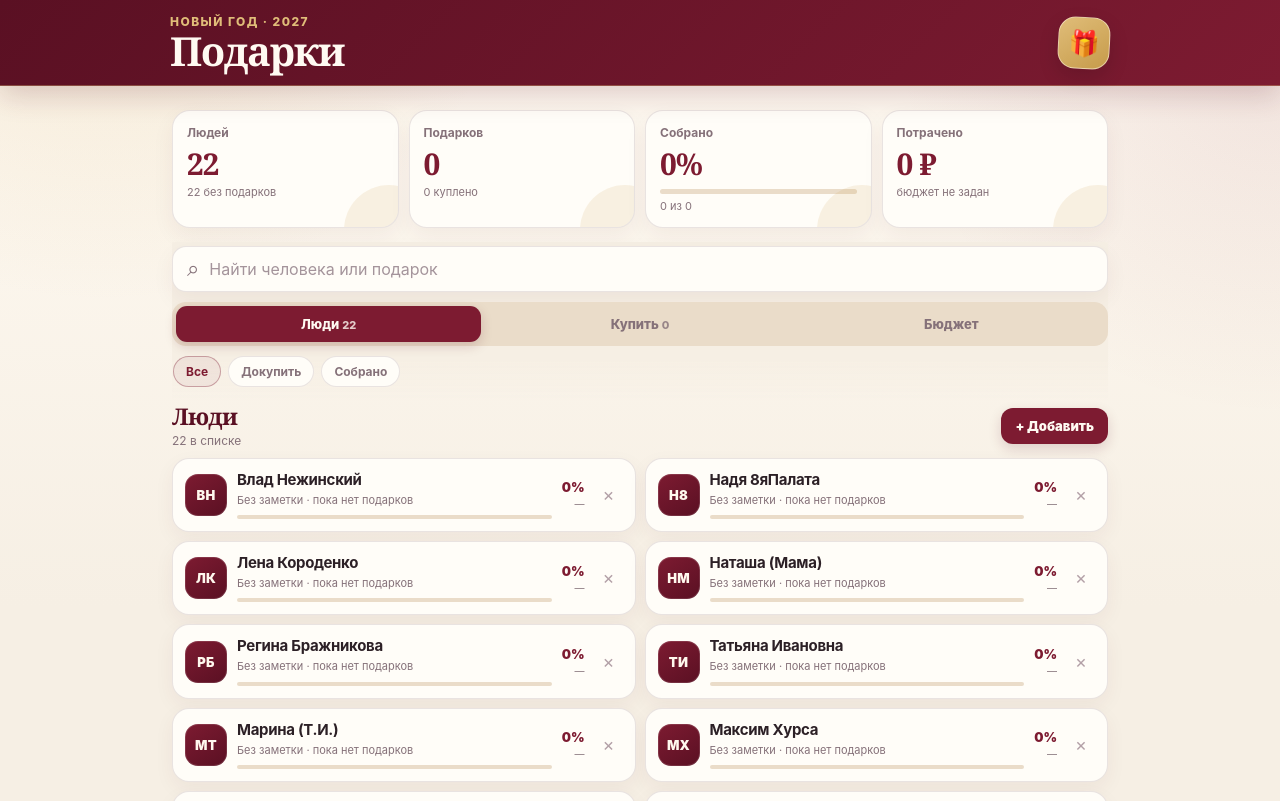
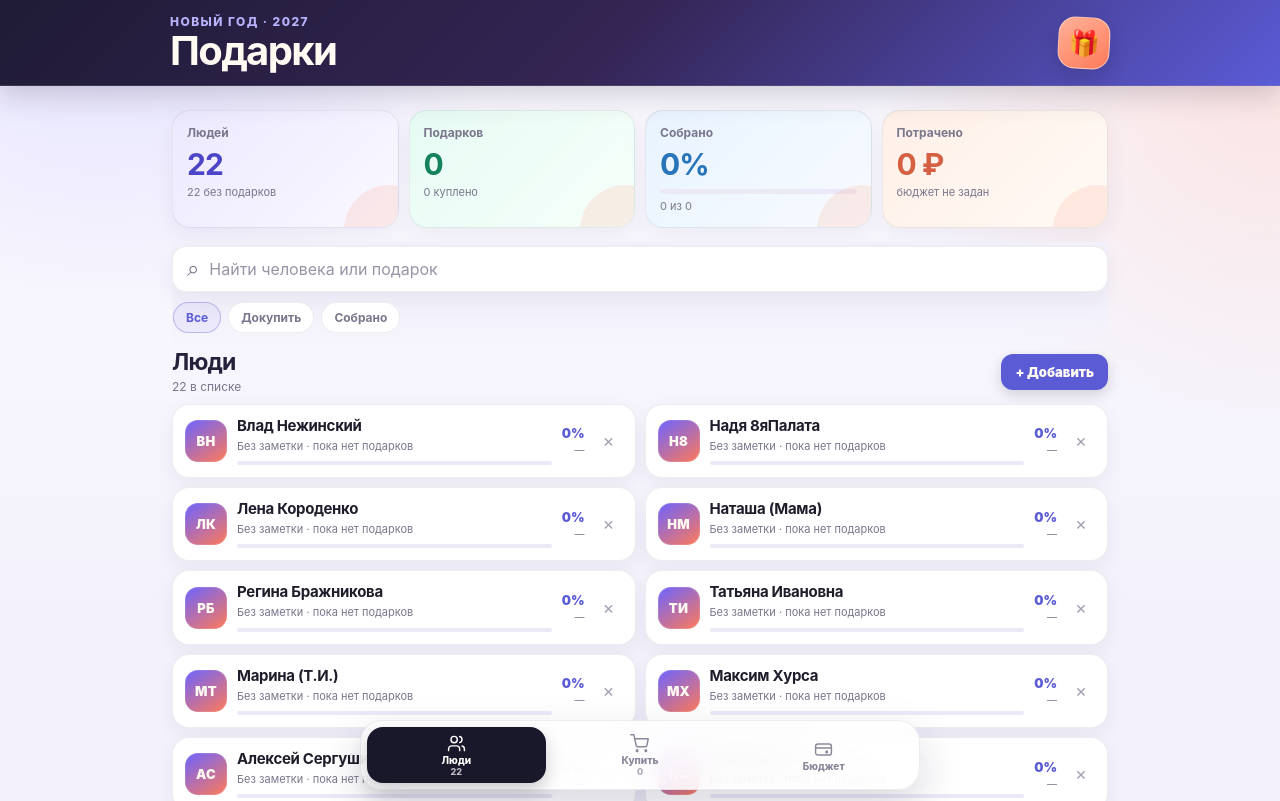
Before and after one commit to madmotor/podarki-2027, a plain HTML site: page index.html in a window 1280 px wide. Shown: the top 801 px of the page. Drawn offline with Linux system fonts and the light colour scheme.

Commit message:
Switch to modern pastel interface and budget screen

```diff
--- a/app.js
+++ b/app.js
@@ -1,5 +1,5 @@
 const STORAGE_KEY = "ny-gifts-2027-v3";
-const APP_VERSION = 4;
+const APP_VERSION = 5;
 const params = new URLSearchParams(location.search);
 
 const SEED_NAMES = [
--- a/index.html
+++ b/index.html
@@ -3,7 +3,7 @@
 <head>
   <meta charset="utf-8">
   <meta name="viewport" content="width=device-width, initial-scale=1, viewport-fit=cover">
-  <meta name="theme-color" content="#5b0f24">
+  <meta name="theme-color" content="#24213a">
   <meta name="description" content="Список людей, подарков и покупок">
   <meta name="apple-mobile-web-app-capable" content="yes">
   <meta name="apple-mobile-web-app-status-bar-style" content="black-translucent">
@@ -34,9 +34,18 @@
         <input id="search" type="search" placeholder="Найти человека или подарок" autocomplete="off">
       </label>
       <div class="tabs" role="tablist" aria-label="Разделы">
-        <button class="tab active" data-tab="people" role="tab" aria-selected="true">Люди <span id="peopleCount"></span></button>
-        <button class="tab" data-tab="shopping" role="tab" aria-selected="false">Купить <span id="todoCount"></span></button>
-        <button class="tab" data-tab="budget" role="tab" aria-selected="false">Бюджет</button>
+        <button class="tab active" data-tab="people" role="tab" aria-selected="true">
+          <svg viewBox="0 0 24 24" aria-hidden="true"><circle cx="9" cy="7" r="4"/><path d="M16 21v-2a4 4 0 0 0-4-4H6a4 4 0 0 0-4 4v2"/><path d="M22 21v-2a4 4 0 0 0-3-3.87"/><path d="M16 3.13a4 4 0 0 1 0 7.75"/></svg>
+          <span class="tab-label">Люди</span><span class="tab-count" id="peopleCount"></span>
+        </button>
+        <button class="tab" data-tab="shopping" role="tab" aria-selected="false">
+          <svg viewBox="0 0 24 24" aria-hidden="true"><circle cx="9" cy="21" r="1"/><circle cx="20" cy="21" r="1"/><path d="M1 1h4l2.68 13.39a2 2 0 0 0 2 1.61h9.72a2 2 0 0 0 2-1.61L23 6H6"/></svg>
+          <span class="tab-label">Купить</span><span class="tab-count" id="todoCount"></span>
+        </button>
+        <button class="tab" data-tab="budget" role="tab" aria-selected="false">
+          <svg viewBox="0 0 24 24" aria-hidden="true"><rect x="2" y="5" width="20" height="14" rx="3"/><path d="M2 10h20"/><circle cx="16" cy="15" r="1"/></svg>
+          <span class="tab-label">Бюджет</span>
+        </button>
       </div>
       <div id="filters" class="filters" aria-label="Фильтр">
         <button class="chip active" data-filter="all">Все</button>
--- a/styles.css
+++ b/styles.css
@@ -1,19 +1,19 @@
 :root {
-  --bg: #f6efe4;
-  --bg-2: #fffaf2;
-  --card: #fffdf8;
-  --card-2: #fbf2e5;
-  --text: #2c2026;
-  --muted: #857179;
-  --line: rgba(76, 45, 56, .12);
-  --wine: #7d1b31;
-  --wine-2: #5a1023;
-  --gold: #c69b4a;
-  --gold-2: #e0bd79;
-  --ok: #4f8062;
-  --bad: #c33e32;
-  --shadow: 0 16px 40px rgba(83, 39, 50, .10);
-  --radius: 22px;
+  --bg: #f3f1fb;
+  --bg-2: #fbfaff;
+  --card: #ffffff;
+  --card-2: #f7f3ff;
+  --text: #1f1d2b;
+  --muted: #7a768c;
+  --line: rgba(31, 29, 43, .08);
+  --wine: #5b5bd6;
+  --wine-2: #24213a;
+  --gold: #ff7a59;
+  --gold-2: #b8b3ff;
+  --ok: #18a878;
+  --bad: #e05c4f;
+  --shadow: 0 20px 50px rgba(45, 39, 80, .12);
+  --radius: 24px;
 }
 * { box-sizing: border-box; }
 [hidden] { display: none !important; }
@@ -24,11 +24,12 @@ body {
   font-family: -apple-system, BlinkMacSystemFont, "Segoe UI", Roboto, Helvetica, Arial, sans-serif;
   color: var(--text);
   background:
-    radial-gradient(circle at 8% -8%, rgba(198, 155, 74, .20), transparent 27rem),
-    radial-gradient(circle at 100% 2%, rgba(125, 27, 49, .10), transparent 24rem),
-    linear-gradient(180deg, var(--bg-2), var(--bg) 38rem);
+    radial-gradient(circle at 8% -8%, rgba(184, 179, 255, .48), transparent 28rem),
+    radial-gradient(circle at 100% 2%, rgba(255, 122, 89, .18), transparent 25rem),
+    radial-gradient(circle at 50% 100%, rgba(24, 168, 120, .08), transparent 30rem),
+    linear-gradient(180deg, var(--bg-2), var(--bg) 40rem);
   -webkit-font-smoothing: antialiased;
-  padding-bottom: env(safe-area-inset-bottom);
+  padding-bottom: calc(120px + env(safe-area-inset-bottom));
 }
 button, input { font: inherit; }
 button { cursor: pointer; }
@@ -37,9 +38,9 @@ button { cursor: pointer; }
   top: 0;
   z-index: 20;
   color: #fff8ee;
-  background: linear-gradient(135deg, var(--wine-2), var(--wine));
-  border-bottom: 1px solid rgba(224, 189, 121, .35);
-  box-shadow: 0 10px 28px rgba(90, 16, 35, .18);
+  background: linear-gradient(135deg, #1f1b35 0%, #342554 48%, #5b5bd6 100%);
+  border-bottom: 1px solid rgba(255, 255, 255, .12);
+  box-shadow: 0 10px 28px rgba(25, 23, 42, .18);
 }
 .header-inner {
   max-width: 980px;
@@ -59,7 +60,7 @@ button { cursor: pointer; }
 }
 h1 {
   margin: 0;
-  font-family: Georgia, "Times New Roman", serif;
+  font-family: "SF Pro Display", -apple-system, BlinkMacSystemFont, "Segoe UI", sans-serif;
   font-size: clamp(28px, 6vw, 40px);
   line-height: 1;
   letter-spacing: -.04em;
@@ -72,7 +73,7 @@ h1 {
   place-items: center;
   font-size: 25px;
   border-radius: 17px;
-  background: linear-gradient(145deg, var(--gold-2), var(--gold));
+  background: linear-gradient(145deg, #ffb199, var(--gold));
   border: 1px solid rgba(255, 250, 242, .5);
   color: var(--wine-2);
   transform: rotate(3deg);
@@ -97,7 +98,7 @@ h1 {
   border-radius: 18px;
   background: var(--card);
   border: 1px solid var(--line);
-  box-shadow: 0 8px 22px rgba(83, 39, 50, .06);
+  box-shadow: 0 8px 22px rgba(45, 39, 80, .06);
 }
 .stat::after {
   content: "";
@@ -107,24 +108,24 @@ h1 {
   right: -36px;
   bottom: -48px;
   border-radius: 50%;
-  background: rgba(198, 155, 74, .13);
+  background: rgba(255, 122, 89, .13);
 }
 .stat span { display: block; color: var(--muted); font-size: 12px; font-weight: 700; }
 .stat strong {
   display: block;
   margin-top: 8px;
   color: var(--wine);
-  font-family: Georgia, "Times New Roman", serif;
+  font-family: "SF Pro Display", -apple-system, BlinkMacSystemFont, "Segoe UI", sans-serif;
   font-size: clamp(20px, 5.4vw, 30px);
   line-height: 1.08;
   letter-spacing: -.03em;
 }
 .stat small { display: block; margin-top: 5px; color: var(--muted); font-size: 11px; }
-.mini-bar { height: 5px; margin-top: 9px; border-radius: 999px; background: #eadcc9; overflow: hidden; }
+.mini-bar { height: 5px; margin-top: 9px; border-radius: 999px; background: #ece9f7; overflow: hidden; }
 .mini-bar i { display: block; height: 100%; border-radius: inherit; background: linear-gradient(90deg, var(--wine), var(--gold)); }
 .summary-notes { grid-column: 1 / -1; display: flex; flex-wrap: wrap; gap: 7px; color: var(--muted); font-size: 12px; }
 .note-pill { display: inline-flex; align-items: center; gap: 5px; padding: 6px 10px; border-radius: 999px; border: 1px solid var(--line); background: var(--card); }
-.note-pill.warn { color: var(--bad); border-color: rgba(195, 62, 50, .22); background: rgba(195, 62, 50, .06); }
+.note-pill.warn { color: var(--bad); border-color: rgba(224, 92, 79, .22); background: rgba(224, 92, 79, .06); }
 .toolbar {
   position: sticky;
   top: 78px;
@@ -141,32 +142,49 @@ h1 {
   border-radius: 14px;
   background: var(--card);
   border: 1px solid var(--line);
-  box-shadow: 0 8px 22px rgba(83, 39, 50, .06);
+  box-shadow: 0 8px 22px rgba(45, 39, 80, .06);
 }
 .search-icon { color: var(--muted); font-size: 22px; transform: translateY(-1px); }
 .search-wrap input { width: 100%; border: 0; outline: 0; background: transparent; color: var(--text); font-size: 16px; }
-.search-wrap input::placeholder { color: #a4949b; }
+.search-wrap input::placeholder { color: #9894a8; }
 .tabs {
+  position: fixed;
+  left: 50%;
+  bottom: calc(10px + env(safe-area-inset-bottom));
+  z-index: 40;
+  transform: translateX(-50%);
+  width: min(calc(100% - 24px), 560px);
   display: grid;
   grid-template-columns: repeat(3, minmax(0, 1fr));
-  gap: 6px;
-  margin-top: 10px;
-  padding: 4px;
-  border-radius: 14px;
-  background: #eadcc9;
+  gap: 5px;
+  padding: 6px;
+  border-radius: 22px;
+  background: rgba(255, 255, 255, .86);
+  border: 1px solid rgba(31, 29, 43, .08);
+  box-shadow: 0 18px 44px rgba(45, 39, 80, .18);
+  backdrop-filter: blur(18px);
+  -webkit-backdrop-filter: blur(18px);
 }
 .tab {
+  display: flex;
+  flex-direction: column;
+  align-items: center;
+  justify-content: center;
+  gap: 2px;
+  min-height: 54px;
   border: 0;
-  border-radius: 11px;
-  padding: 10px 6px;
+  border-radius: 16px;
+  padding: 7px 4px;
   background: transparent;
-  color: var(--muted);
-  font-size: 13px;
+  color: #8b879b;
+  font-size: 10px;
   font-weight: 800;
   white-space: nowrap;
 }
-.tab span { font-size: 11px; opacity: .8; }
-.tab.active { color: #fffaf2; background: var(--wine); box-shadow: 0 4px 12px rgba(90, 16, 35, .18); }
+.tab svg { width: 19px; height: 19px; fill: none; stroke: currentColor; stroke-width: 1.8; stroke-linecap: round; stroke-linejoin: round; }
+.tab-label { font-size: 10px; line-height: 1; }
+.tab-count { font-size: 9px; line-height: 1; opacity: .72; }
+.tab.active { color: #fff; background: #19172a; box-shadow: 0 8px 18px rgba(25, 23, 42, .22); }
 .filters { display: flex; gap: 7px; overflow-x: auto; padding: 10px 1px 2px; scrollbar-width: none; }
 .filters::-webkit-scrollbar { display: none; }
 .chip {
@@ -179,10 +197,10 @@ h1 {
   font-size: 12px;
   font-weight: 700;
 }
-.chip.active { color: var(--wine); border-color: rgba(125, 27, 49, .35); background: rgba(125, 27, 49, .06); }
+.chip.active { color: var(--wine); border-color: rgba(91, 91, 214, .35); background: rgba(91, 91, 214, .06); }
 .people-view, .person-view, .budget-view { display: block; }
 .section-head { display: flex; align-items: center; justify-content: space-between; gap: 12px; margin: 2px 0 10px; }
-.section-head h2 { margin: 0; color: var(--wine-2); font-family: Georgia, "Times New Roman", serif; font-size: 23px; line-height: 1.15; letter-spacing: -.035em; }
+.section-head h2 { margin: 0; color: var(--wine-2); font-family: "SF Pro Display", -apple-system, BlinkMacSystemFont, "Segoe UI", sans-serif; font-size: 23px; line-height: 1.15; letter-spacing: -.035em; }
 .section-head p { margin: 3px 0 0; color: var(--muted); font-size: 12px; }
 .section-head.compact { margin-top: 18px; }
 .section-head.compact h3 { margin: 0; font-size: 16px; }
@@ -195,7 +213,7 @@ h1 {
   font-weight: 900;
   font-size: 13px;
   white-space: nowrap;
-  box-shadow: 0 5px 13px rgba(90, 16, 35, .16);
+  box-shadow: 0 5px 13px rgba(25, 23, 42, .16);
 }
 .primary:active { transform: scale(.98); }
 .people-list { display: grid; gap: 9px; }
@@ -208,19 +226,19 @@ h1 {
   border-radius: 17px;
   background: var(--card);
   border: 1px solid var(--line);
-  box-shadow: 0 7px 20px rgba(83, 39, 50, .055);
+  box-shadow: 0 7px 20px rgba(45, 39, 80, .055);
   cursor: pointer;
   transition: transform .15s ease, border-color .15s ease;
 }
 .person-row:active { transform: scale(.994); }
-.person-row:focus-visible { outline: 2px solid rgba(125, 27, 49, .45); outline-offset: 2px; }
+.person-row:focus-visible { outline: 2px solid rgba(91, 91, 214, .45); outline-offset: 2px; }
 .avatar {
   width: 42px;
   height: 42px;
   display: grid;
   place-items: center;
   border-radius: 13px;
-  background: linear-gradient(145deg, var(--wine), var(--wine-2));
+  background: linear-gradient(145deg, #6c63ff, #ff7a59);
   color: #fff8ee;
   font-size: 13px;
   font-weight: 900;
@@ -230,13 +248,13 @@ h1 {
 .person-info { min-width: 0; }
 .person-info h3 { margin: 0; color: var(--text); font-size: 15px; line-height: 1.2; letter-spacing: -.02em; overflow-wrap: anywhere; }
 .person-info p { margin: 4px 0 0; color: var(--muted); font-size: 11px; line-height: 1.3; overflow: hidden; text-overflow: ellipsis; white-space: nowrap; }
-.row-progress { height: 4px; margin-top: 8px; border-radius: 99px; background: #eadcc9; overflow: hidden; }
+.row-progress { height: 4px; margin-top: 8px; border-radius: 99px; background: #ece9f7; overflow: hidden; }
 .row-progress i { display: block; height: 100%; border-radius: inherit; background: linear-gradient(90deg, var(--wine), var(--gold)); }
 .person-meta { display: grid; gap: 3px; text-align: right; }
 .person-meta .percent { color: var(--wine); font-size: 13px; font-weight: 900; }
 .person-meta .spent { color: var(--muted); font-size: 10px; font-variant-numeric: tabular-nums; }
-.icon-btn { width: 28px; height: 28px; display: grid; place-items: center; border: 0; border-radius: 8px; background: transparent; color: #b3a0a7; font-size: 18px; line-height: 1; }
-.icon-btn:hover { background: rgba(125, 27, 49, .07); color: var(--wine); }
+.icon-btn { width: 28px; height: 28px; display: grid; place-items: center; border: 0; border-radius: 8px; background: transparent; color: #a5a1b5; font-size: 18px; line-height: 1; }
+.icon-btn:hover { background: rgba(91, 91, 214, .07); color: var(--wine); }
 .icon-btn.tiny { width: 24px; height: 24px; font-size: 15px; }
 .detail-top { display: flex; align-items: center; justify-content: space-between; gap: 10px; margin: 0 0 10px; }
 .back { border: 0; padding: 6px 0; background: transparent; color: var(--wine); font-size: 13px; font-weight: 800; }
@@ -248,7 +266,7 @@ h1 {
   box-shadow: var(--shadow);
 }
 .detail-head { display: flex; justify-content: space-between; align-items: flex-start; gap: 14px; }
-.detail-head h2 { margin: 3px 0 0; color: var(--wine-2); font-family: Georgia, "Times New Roman", serif; font-size: 26px; line-height: 1.1; letter-spacing: -.04em; overflow-wrap: anywhere; }
+.detail-head h2 { margin: 3px 0 0; color: var(--wine-2); font-family: "SF Pro Display", -apple-system, BlinkMacSystemFont, "Segoe UI", sans-serif; font-size: 26px; line-height: 1.1; letter-spacing: -.04em; overflow-wrap: anywhere; }
 .ring {
   --p: 0;
   position: relative;
@@ -258,7 +276,7 @@ h1 {
   border-radius: 50%;
   display: grid;
   place-items: center;
-  background: conic-gradient(var(--gold) calc(var(--p) * 1%), #eadcc9 0);
+  background: conic-gradient(var(--gold) calc(var(--p) * 1%), #ece9f7 0);
 }
 .ring::before { content: ""; position: absolute; inset: 6px; border-radius: 50%; background: var(--card); }
 .ring span { position: relative; z-index: 1; color: var(--wine); font-size: 13px; font-weight: 900; }
@@ -272,12 +290,12 @@ h1 {
   border-radius: 12px;
   border: 1px solid var(--line);
   outline: none;
-  background: #fffaf3;
+  background: #ffffff;
   color: var(--text);
   font-size: 16px;
 }
-.field input:focus { border-color: rgba(198, 155, 74, .75); box-shadow: 0 0 0 3px rgba(198, 155, 74, .12); }
-.progress { height: 7px; margin: 11px 0 12px; border-radius: 999px; background: #eadcc9; overflow: hidden; }
+.field input:focus { border-color: rgba(255, 122, 89, .75); box-shadow: 0 0 0 3px rgba(255, 122, 89, .12); }
+.progress { height: 7px; margin: 11px 0 12px; border-radius: 999px; background: #ece9f7; overflow: hidden; }
 .progress i { display: block; height: 100%; width: 0; border-radius: inherit; background: linear-gradient(90deg, var(--wine), var(--gold)); transition: width .25s ease; }
 .detail-meta { margin-top: 9px; color: var(--muted); font-size: 11px; }
 .items { list-style: none; margin: 10px 0 0; padding: 0; display: grid; gap: 7px; }
@@ -289,33 +307,33 @@ h1 {
   min-height: 38px;
   padding: 7px 9px;
   border-radius: 11px;
-  background: #f8f0e4;
+  background: #f6f4fb;
   border: 1px solid rgba(76, 45, 56, .07);
   transition: opacity .2s ease, background .2s ease;
 }
 .item label { position: relative; display: flex; align-items: center; gap: 9px; min-width: 0; cursor: pointer; }
 .item input { position: absolute; opacity: 0; width: 0; height: 0; }
-.check { flex: 0 0 auto; width: 21px; height: 21px; display: grid; place-items: center; border-radius: 7px; border: 1.5px solid rgba(125, 27, 49, .25); background: #fffdf8; }
+.check { flex: 0 0 auto; width: 21px; height: 21px; display: grid; place-items: center; border-radius: 7px; border: 1.5px solid rgba(91, 91, 214, .25); background: #fffdf8; }
 .item input:checked + .check { background: var(--wine); border-color: var(--wine); }
 .item input:checked + .check::after { content: "✓"; color: #fffaf2; font-size: 14px; font-weight: 1000; line-height: 1; }
 .item-label { font-size: 13px; line-height: 1.25; overflow-wrap: anywhere; }
 .item.bought { opacity: .57; }
 .item.bought .item-label { text-decoration: line-through; text-decoration-thickness: 1px; }
 .item-price { flex: 0 0 auto; color: var(--muted); font-size: 11px; font-variant-numeric: tabular-nums; }
-.empty-item { list-style: none; padding: 20px; border-radius: 12px; border: 1px dashed rgba(125, 27, 49, .18); color: var(--muted); text-align: center; font-size: 12px; }
+.empty-item { list-style: none; padding: 20px; border-radius: 12px; border: 1px dashed rgba(91, 91, 214, .18); color: var(--muted); text-align: center; font-size: 12px; }
 .item .icon-btn { margin-left: -2px; }
 .add-item-form { display: flex; gap: 8px; margin-top: 12px; }
-.add-item-form input { flex: 1; min-width: 0; height: 44px; padding: 0 12px; border-radius: 12px; border: 1px solid var(--line); outline: none; background: #fffaf3; color: var(--text); font-size: 16px; }
-.add-item-form input:focus { border-color: rgba(198, 155, 74, .75); }
+.add-item-form input { flex: 1; min-width: 0; height: 44px; padding: 0 12px; border-radius: 12px; border: 1px solid var(--line); outline: none; background: #ffffff; color: var(--text); font-size: 16px; }
+.add-item-form input:focus { border-color: rgba(255, 122, 89, .75); }
 .add-item-form .primary { width: 46px; padding: 0; font-size: 21px; }
-.danger { width: 100%; margin-top: 16px; padding: 11px; border-radius: 12px; border: 1px solid rgba(195, 62, 50, .20); background: rgba(195, 62, 50, .05); color: var(--bad); font-size: 12px; font-weight: 800; }
+.danger { width: 100%; margin-top: 16px; padding: 11px; border-radius: 12px; border: 1px solid rgba(224, 92, 79, .20); background: rgba(224, 92, 79, .05); color: var(--bad); font-size: 12px; font-weight: 800; }
 .shopping-view { display: grid; gap: 12px; }
-.shop-person { padding: 14px; border-radius: 20px; background: var(--card); border: 1px solid var(--line); box-shadow: 0 8px 22px rgba(83, 39, 50, .055); }
+.shop-person { padding: 14px; border-radius: 20px; background: var(--card); border: 1px solid var(--line); box-shadow: 0 8px 22px rgba(45, 39, 80, .055); }
 .shop-person-title { width: 100%; display: flex; align-items: center; justify-content: space-between; gap: 8px; padding: 0 0 8px; border: 0; background: transparent; color: var(--wine-2); font-size: 16px; font-weight: 800; text-align: left; }
 .shop-person-title span { color: var(--gold); }
 .shop-person-title:active { opacity: .8; }
 .shop-items { display: grid; gap: 7px; }
-.shop-item { display: flex; justify-content: space-between; align-items: center; gap: 10px; padding: 9px 10px; border-radius: 11px; background: #f8f0e4; }
+.shop-item { display: flex; justify-content: space-between; align-items: center; gap: 10px; padding: 9px 10px; border-radius: 11px; background: #f6f4fb; }
 .shop-item label { display: flex; align-items: center; gap: 9px; flex: 1; min-width: 0; cursor: pointer; }
 .shop-item input { accent-color: var(--wine); width: 20px; height: 20px; flex: 0 0 auto; }
 .shop-item .item-label { font-size: 13px; }
@@ -323,37 +341,37 @@ h1 {
 .budget-card { padding: 18px; border-radius: 24px; background: linear-gradient(145deg, var(--card), var(--card-2)); border: 1px solid var(--line); box-shadow: var(--shadow); }
 .budget-hero { display: flex; justify-content: space-between; align-items: flex-end; gap: 12px; }
 .budget-hero span { display: block; color: var(--muted); font-size: 12px; font-weight: 700; }
-.budget-hero strong { display: block; margin-top: 6px; color: var(--wine); font-family: Georgia, "Times New Roman", serif; font-size: clamp(25px, 7vw, 34px); line-height: 1; letter-spacing: -.04em; }
+.budget-hero strong { display: block; margin-top: 6px; color: var(--wine); font-family: "SF Pro Display", -apple-system, BlinkMacSystemFont, "Segoe UI", sans-serif; font-size: clamp(25px, 7vw, 34px); line-height: 1; letter-spacing: -.04em; }
 .budget-used { color: var(--wine); font-size: 22px; font-weight: 900; text-align: right; }
 .budget-used small { display: block; margin-top: 2px; color: var(--muted); font-size: 10px; font-weight: 700; }
-.budget-bar { height: 12px; margin: 18px 0 10px; border-radius: 99px; background: #eadcc9; overflow: hidden; }
+.budget-bar { height: 12px; margin: 18px 0 10px; border-radius: 99px; background: #ece9f7; overflow: hidden; }
 .budget-bar i { display: block; height: 100%; border-radius: inherit; background: linear-gradient(90deg, var(--wine), var(--gold)); transition: width .3s ease; }
 .budget-card.over .budget-bar i { background: linear-gradient(90deg, var(--bad), #e08065); }
 .budget-legend { display: flex; justify-content: space-between; gap: 10px; color: var(--muted); font-size: 12px; }
 .budget-legend b { color: var(--text); font-weight: 900; }
 .budget-legend b.bad { color: var(--bad); }
-.budget-warning { margin-top: 10px; padding: 9px 11px; border-radius: 10px; background: rgba(195, 62, 50, .07); color: var(--bad); font-size: 12px; font-weight: 800; }
+.budget-warning { margin-top: 10px; padding: 9px 11px; border-radius: 10px; background: rgba(224, 92, 79, .07); color: var(--bad); font-size: 12px; font-weight: 800; }
 .budget-form { display: flex; align-items: flex-end; gap: 8px; margin-top: 16px; }
 .budget-form .field { flex: 1; }
 .budget-form .primary { height: 44px; padding: 0 14px; }
-.budget-people { padding: 16px; border-radius: 18px; background: var(--card); border: 1px solid var(--line); box-shadow: 0 8px 22px rgba(83, 39, 50, .05); }
+.budget-people { padding: 16px; border-radius: 18px; background: var(--card); border: 1px solid var(--line); box-shadow: 0 8px 22px rgba(45, 39, 80, .05); }
 .budget-people h3 { margin: 0 0 8px; color: var(--wine-2); font-size: 17px; }
 .budget-person { display: flex; justify-content: space-between; gap: 12px; padding: 9px 0; border-top: 1px solid var(--line); font-size: 13px; }
 .budget-person:first-of-type { border-top: 0; }
 .budget-person span { color: var(--muted); overflow: hidden; text-overflow: ellipsis; white-space: nowrap; }
 .budget-person b { color: var(--wine); font-variant-numeric: tabular-nums; }
-.empty { padding: 30px 20px; border-radius: 20px; border: 1px dashed rgba(125, 27, 49, .18); background: rgba(255, 253, 248, .55); color: var(--muted); text-align: center; line-height: 1.5; }
+.empty { padding: 30px 20px; border-radius: 20px; border: 1px dashed rgba(91, 91, 214, .18); background: rgba(255, 253, 248, .55); color: var(--muted); text-align: center; line-height: 1.5; }
 .empty strong, .empty span { display: block; }
 .empty strong { color: var(--wine-2); font-size: 15px; margin-bottom: 6px; }
 .empty span { font-size: 12px; line-height: 1.5; }
-.backup-panel { margin-top: 20px; padding: 16px; border-radius: 20px; background: var(--card); border: 1px solid var(--line); box-shadow: 0 8px 22px rgba(83, 39, 50, .05); }
+.backup-panel { margin-top: 20px; padding: 16px; border-radius: 20px; background: var(--card); border: 1px solid var(--line); box-shadow: 0 8px 22px rgba(45, 39, 80, .05); }
 .backup-panel h2 { margin: 0 0 4px; color: var(--wine-2); font-size: 15px; }
 .backup-panel p { margin: 0; color: var(--muted); font-size: 12px; line-height: 1.4; }
 .backup-actions { display: flex; gap: 8px; margin-top: 12px; }
-.secondary { flex: 1; padding: 11px 12px; border-radius: 12px; border: 1px solid rgba(125, 27, 49, .18); background: rgba(125, 27, 49, .05); color: var(--wine); font-weight: 800; font-size: 13px; }
+.secondary { flex: 1; padding: 11px 12px; border-radius: 12px; border: 1px solid rgba(91, 91, 214, .18); background: rgba(91, 91, 214, .05); color: var(--wine); font-weight: 800; font-size: 13px; }
 .app-footer { padding: 20px 2px 4px; color: var(--muted); font-size: 11px; line-height: 1.45; }
 .app-footer p { margin: 0 0 4px; }
-.muted { color: #a4949b; }
+.muted { color: #9894a8; }
 @media (min-width: 720px) {
   .summary { grid-template-columns: repeat(4, minmax(0, 1fr)); }
   .people-list { grid-template-columns: repeat(2, minmax(0, 1fr)); }
@@ -372,3 +390,16 @@ h1 {
 
 .ghost { border: 0; padding: 4px; background: transparent; color: var(--wine); font-size: 12px; font-weight: 800; text-decoration: underline; text-underline-offset: 3px; }
 .ghost:active { opacity: .7; }
+
+
+
+
+.stat:nth-child(1) { background: linear-gradient(135deg, #ece9ff, #faf8ff); }
+.stat:nth-child(2) { background: linear-gradient(135deg, #e6fbf3, #f7fffb); }
+.stat:nth-child(3) { background: linear-gradient(135deg, #e8f3ff, #f8fbff); }
+.stat:nth-child(4) { background: linear-gradient(135deg, #fff0e8, #fff9f5); }
+.stat strong { color: var(--text); }
+.stat:nth-child(1) strong { color: #4d45c8; }
+.stat:nth-child(2) strong { color: #12835e; }
+.stat:nth-child(3) strong { color: #2774b8; }
+.stat:nth-child(4) strong { color: #d55f42; }
--- a/sw.js
+++ b/sw.js
@@ -1,4 +1,4 @@
-const CACHE_NAME = "ny-gifts-2027-v4";
+const CACHE_NAME = "ny-gifts-2027-v5";
 const ASSETS = [
   "./",
   "./index.html",
```
Also changed, not shown: icons/icon-192.png, icons/icon-512.png, manifest.webmanifest.
